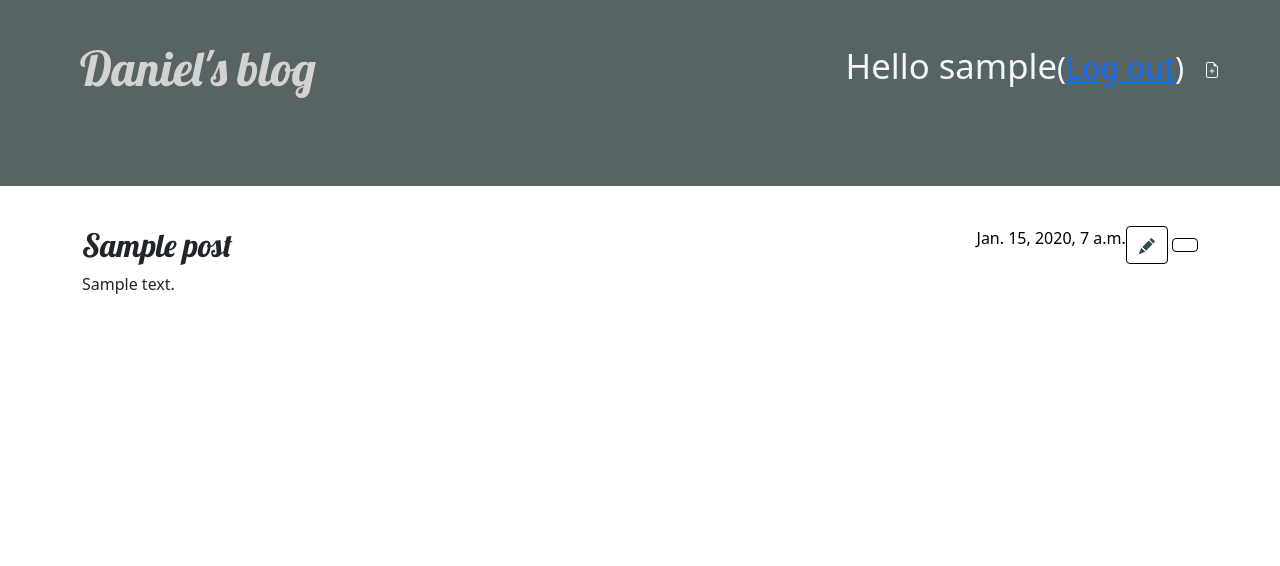
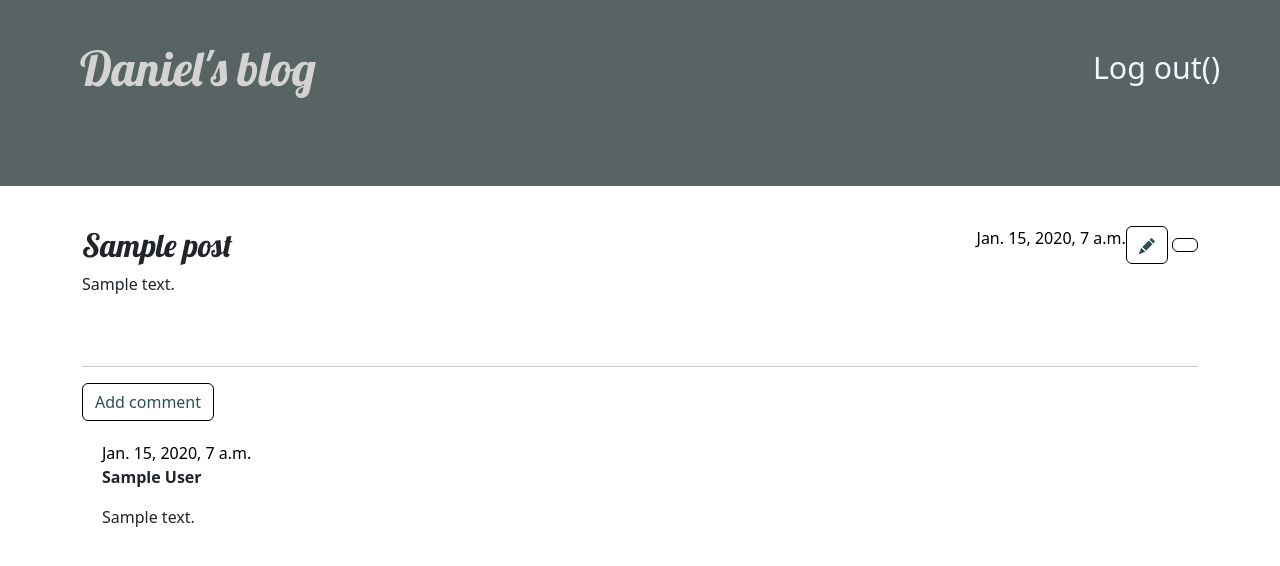
Before and after one commit to assisDaniel/django-blog, a Django app: page /post/1/ in a window 1280 px wide. Shown: the top 566 px of the page. Run offline with Django 3.2, Linux system fonts and the light colour scheme; a user stored in the database is signed in; tables that the repository leaves empty hold one stand-in row (values such as "Sample post").

Commit message:
Change in icons and comment section on posts

```diff
--- a/blog/admin.py
+++ b/blog/admin.py
@@ -1,4 +1,5 @@
 from django.contrib import admin
-from .models import Post
+from .models import Post, Comment
 
 admin.site.register(Post)
+admin.site.register(Comment)
--- a/blog/models.py
+++ b/blog/models.py
@@ -14,5 +14,23 @@
         self.published_date = timezone.now()
         self.save()
 
+    def approved_comments(self):
+        return self.comments.filter(approved_comment= True)
+
     def __str__(self):
         return self.title
+
+
+class Comment(models.Model):
+    post = models.ForeignKey('blog.Post', on_delete=models.CASCADE, related_name='comments')
+    author = models.CharField(max_length=200)
+    text = models.TextField()
+    created_date = models.DateTimeField(default=timezone.now)
+    approved_comment = models.BooleanField(default=False)
+
+    def approve(self):
+        self.approved_comment = True
+        self.save()
+
+    def __str__(self):
+        return self.text
--- a/blog/static/css/blog.css
+++ b/blog/static/css/blog.css
@@ -6,7 +6,7 @@
 }
 
 .page-header h1, .page-header h1 a,
-.page-header h1 a:visited, .page-header h1 a:active{
+.page-header h1 a:visited, .page-header h1 a:active {
     color: lightgray;
     font-size: 36pt;
     text-decoration: none;
@@ -29,7 +29,7 @@
     width: 100%;;
 }
 
-.top-menu, top-menu:hover, top-menu:visited{
+.top-menu, .top-menu:hover, .top-menu:visited{
     color: aliceblue;
     float: right;
     font-size: 26pt;
@@ -59,3 +59,7 @@
     color: darkslategrey;
     background-color: darkgray;
 }
+
+.comment{
+    margin: 20px 0px 20px 20px;
+}
--- a/blog/templates/blog/base.html
+++ b/blog/templates/blog/base.html
@@ -2,22 +2,22 @@
 <!DOCTYPE html>
 <html>
 <head>
+    <meta name="viewport" content="width=device-width, initial-scale=1">
     <title>Daniel's blog</title>
-    <link rel="stylesheet" href="https://cdn.jsdelivr.net/npm/bootstrap@5.1.3/dist/css/bootstrap.min.css" integrity="sha384-1BmE4kWBq78iYhFldvKuhfTAU6auU8tT94WrHftjDbrCEXSU1oBoqyl2QvZ6jIW3" crossorigin="anonymous">
+    <link rel="stylesheet" href="https://cdn.jsdelivr.net/npm/bootstrap@5.3.2/dist/css/bootstrap.min.css" integrity="sha384-T3c6CoIi6uLrA9TneNEoa7RxnatzjcDSCmG1MXxSR1GAsXEV/Dwwykc2MPK8M2HN" crossorigin="anonymous">
     <link rel="stylesheet" href="https://fonts.googleapis.com/css?family=Lobster&subset=latin,latin-ext">
+    <link rel="stylesheet" href="{% static 'fontawesomefree/css/all.min.css' %}" type="text/css">
     <link rel="stylesheet" href="{% static 'css/blog.css' %}">
 </head>
 <body>
     <header class="page-header">
         <div class="page-header">
             {% if user.is_authenticated %}
-                <a href="{% url 'post_new' %}" class="top-menu">
-                    {% include './icons/file-earmark-plus.svg' %}
-                </a>
-                <a href="{% url 'post_draft_list' %}" class="top-menu"><span class="glyphicon glyphicon-edit"></span></a>
-                <p class="top-menu">Hello {{ user.username }}<small>(<a href="{% url 'logout' %}">Log out</a>)</small></p>
+                <a href="{% url 'post_new' %}" class="top-menu"><i class="fa-solid fa-plus"></i></a>
+                <a href="{% url 'post_draft_list' %}" class="top-menu"><i class="fa-solid fa-pen-to-square"> </i></a>
+                <p class="top-menu"><small>Log out(<a href="{% url 'logout' %}"><i class="fa-solid fa-right-from-bracket"></i></a>)</small></p>
             {% else %}
-                <a href="{% url 'login' %}" class="top-menu"><span class="glyphicon glyphicon-lock"></span></a>
+                <a href="{% url 'login' %}" class="top-menu"><i class="fa-solid fa-right-to-bracket"></i></a>
             {% endif %}
             <h1><a href="/">Daniel's blog</a></h1>
         </div>
--- a/blog/templates/blog/post_detail.html
+++ b/blog/templates/blog/post_detail.html
@@ -7,7 +7,7 @@
                 <a class="btn btn-secondary" href="{% url 'post_edit' pk=post.pk %}">
                     {% include './icons/pencil-fill.svg' %}
                 </a>
-                <a class="btn btn-secondary" href="{% url 'post_remove' pk=post.pk %}"><span class="glyphicon glyphicon-remove"></span></a>
+                <a class="btn btn-secondary" href="{% url 'post_remove' pk=post.pk %}"><i class="fa-solid fa-trash"></i></a>
             {% endif %}
         </aside>
         {% if post.published_date %}
@@ -20,4 +20,27 @@
         <h2>{{ post.title }}</h2>
         <p>{{ post.text|linebreaksbr }}</p>
     </article>
+    <hr>
+    <a class="btn btn-secondary" href="{% url 'add_comment_to_post' pk=post.pk %}">Add comment</a>
+    {% for comments in post.comments.all %}
+        {% if user.is_authenticated or comments.approved_comment %}
+            <div class="comment">
+                <div class="date">
+                    {{ comments.created_date }}
+                    {% if not comments.approved_comment %}
+                        <a class="btn btn-secondary" href="{% url 'comment_remove'  pk=comments.pk %}">
+                            <i class="fa-solid fa-thumbs-down"></i>
+                        </a>
+                        <a class="btn btn-secondary" href="{% url 'comment_approve' pk=comments.pk %}">
+                            <i class="fa-solid fa-thumbs-up"></i>
+                        </a>
+                    {% endif %}
+                </div>
+                <strong>{{ comments.author }}</strong>
+                <p>{{ comments.text|linebreaks }}</p>
+            </div>
+        {% endif %}
+    {% empty %}
+        <p>No comments here yet :(</p>
+    {% endfor %}
 {% endblock %}
--- a/blog/templates/blog/post_draft_list.html
+++ b/blog/templates/blog/post_draft_list.html
@@ -4,7 +4,7 @@
     {% for post in posts %}
         <div class="post">
         <p class="date">created: {{ post.created_date}}</p>
-        <h1><a href="{% url 'post_detail' pk=post.pk %}">{{ post.title }}</a></h1>
+        <h2><a href="{% url 'post_detail' pk=post.pk %}">{{ post.title }}</a></h2>
         <p>{{ post.text|truncatechars:200 }}</p>
         </div>
     {% endfor %}
--- a/blog/templates/blog/post_list.html
+++ b/blog/templates/blog/post_list.html
@@ -6,6 +6,7 @@
             <time class="date">{{ post.published_date }}</time>
             <h2><a href="{% url 'post_detail' pk=post.pk %}">{{ post.title }}</a></h2>
             <p>{{ post.text|linebreaksbr }}</p>
+            <a href="{% url 'post_detail' pk=post.pk %}">Comments: {{ post.approved_comments.count }}</a>
         </article>
     {% endfor %}
 {% endblock %}
--- a/blog/urls.py
+++ b/blog/urls.py
@@ -9,4 +9,7 @@
     path('drafts/', views.post_draft_list, name='post_draft_list'),
     path('post/<pk>/publish/', views.post_publish, name='post_publish'),
     path('post/<pk>/remove/', views.post_remove, name='post_remove'),
+    path('post/<int:pk>/comment/', views.add_comment_to_post, name='add_comment_to_post'),
+    path('comment/<int:pk>/approve/', views.comment_approve, name='comment_approve'),
+    path('comment/<int:pk>/remove/', views.comment_remove, name='comment_remove'),
 ]
--- a/blog/views.py
+++ b/blog/views.py
@@ -1,8 +1,8 @@
 from django.shortcuts import render
-from .models import Post
+from .models import Post, Comment
 from django.utils import timezone
 from django.shortcuts import render, get_object_or_404
-from .forms import PostForm
+from .forms import PostForm, CommentForm
 from django.shortcuts import redirect
 from django.contrib.auth.decorators import login_required
 
@@ -57,3 +57,28 @@
     post= get_object_or_404(Post, pk=pk)
     post.delete()
     return redirect('post_list')
+
+def add_comment_to_post(request, pk):
+    post = get_object_or_404(Post, pk=pk)
+    if request.method=="POST":
+        form = CommentForm(request.POST)
+        if form.is_valid():
+            comment = form.save(commit=False)
+            comment.post = post
+            comment.save()
+            return redirect('post_detail', pk=post.pk)
+    else:
+        form = CommentForm()
+    return render(request, 'blog/add_comment_to_post.html', {'form': form})
+
+@login_required
+def comment_approve(request, pk):
+    comment = get_object_or_404(Comment, pk=pk)
+    comment.approve()
+    return redirect('post_detail', pk=comment.post.pk)
+
+@login_required
+def comment_remove(request, pk):
+    comment = get_object_or_404(Comment, pk=pk)
+    comment.delete()
+    return redirect('post_detail', pk=comment.post.pk)
--- a/mysite/settings.py
+++ b/mysite/settings.py
@@ -31,6 +31,7 @@
 # Application definition
 
 INSTALLED_APPS = [
+    'fontawesomefree',
     'django.contrib.admin',
     'django.contrib.auth',
     'django.contrib.contenttypes',
--- a/requirements.txt
+++ b/requirements.txt
@@ -1 +1,2 @@
 Django~=3.2.10
+fontawesomefree==6.5.1
```
Also changed, not shown: blog/forms.py (+7 -1 lines), blog/templates/blog/add_comment_to_post.html (added, +9 -0 lines), blog/migrations/0004_comment.py (added).
